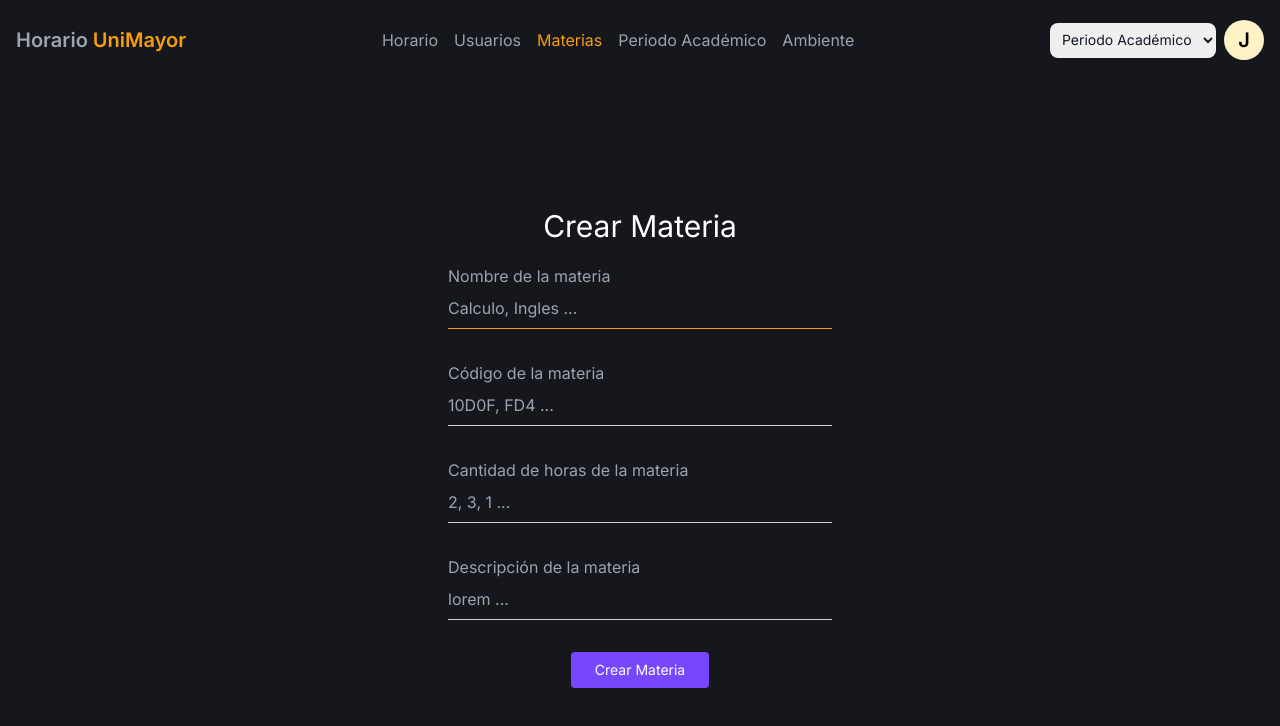
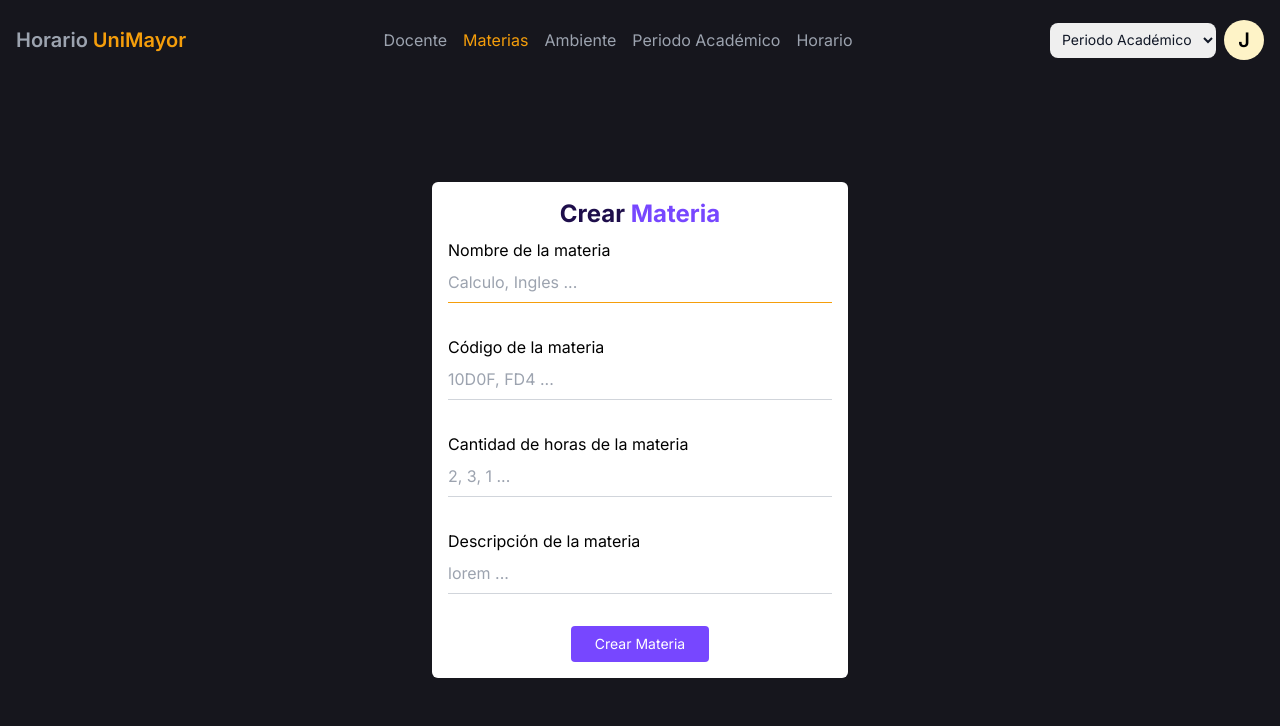
Before and after one commit to igrisdev/horario_unimayor, a Next.js app: page /dashboard/subject/create in a window 1280 px wide. Shown: the top 726 px of the page. Built offline with nearby package versions, Linux system fonts and the light colour scheme.

Commit message:
update the view of the forms

```diff
--- a/src/app/(vista)/(session)/register/page.jsx
+++ b/src/app/(vista)/(session)/register/page.jsx
@@ -4,9 +4,9 @@ export default function Register() {
   return (
     <main className='grid place-content-center h-screen'>
       <div className='max-w-md relative flex flex-col p-4 rounded-md text-black bg-white'>
-        <div className='text-2xl font-bold mb-2 text-[#1e0e4b] text-center'>
+        <h1 className='text-2xl font-bold mb-2 text-[#1e0e4b] text-center'>
           Regístrate en <span className='text-[#7747ff]'>Horario UniMayor</span>
-        </div>
+        </h1>
 
         <FormRegister />
       </div>
--- a/src/app/(vista)/dashboard/subject/create/page.jsx
+++ b/src/app/(vista)/dashboard/subject/create/page.jsx
@@ -2,12 +2,17 @@ import { FormSubject } from '@/components/dashboard/subject/FormSubject'
 
 export default function SubjectCreate() {
   return (
-    <main className='mt-32 grid place-content-center'>
-      <h2 className='text-3xl mb-5 text-center text-white'>Crear Materia</h2>
-      <FormSubject
-        isEdit={false}
-        label={'Crear Materia'}
-      />
+    <main className='grid place-content-center h-[calc(100vh-100px)]'>
+      <div className='max-w-md relative flex flex-col p-4 rounded-md text-black bg-white'>
+        <h2 className='text-2xl font-bold mb-2 text-[#1e0e4b] text-center'>
+          Crear <span className='text-[#7747ff]'>Materia</span>
+        </h2>
+
+        <FormSubject
+          isEdit={false}
+          label={'Crear Materia'}
+        />
+      </div>
     </main>
   )
 }
--- a/src/app/(vista)/dashboard/subject/update/[id]/page.jsx
+++ b/src/app/(vista)/dashboard/subject/update/[id]/page.jsx
@@ -11,9 +11,10 @@ export default async function SubjectUpdate({ params }) {
   }
 
   return (
-    <main className='mt-32 grid place-content-center'>
-      <h2 className='text-3xl mb-5 text-center text-white'>
-        Actualizar Materia
+    <main className='grid place-content-center h-[calc(100vh-100px)]'>
+      <div className='max-w-md relative flex flex-col p-4 rounded-md text-black bg-white'>
+        <h2 className='text-2xl font-bold mb-2 text-[#1e0e4b] text-center'>
+          Actualizar <span className='text-[#7747ff]'>Materia</span>
         </h2>
         <FormSubject
           isEdit={true}
@@ -21,6 +22,7 @@ export default async function SubjectUpdate({ params }) {
           id={id}
           dataSubject={dataSubject}
         />
+      </div>
     </main>
   )
 }
--- a/src/components/general/Navbar.jsx
+++ b/src/components/general/Navbar.jsx
@@ -4,11 +4,11 @@ import Link from 'next/link'
 import { usePathname } from 'next/navigation'
 
 const adminLinks = [
+  { href: '/dashboard/users', label: 'Docente' },
+  { href: '/dashboard/subject', label: 'Materias' },
+  { href: '/dashboard/Environment', label: 'Ambiente' },
+  { href: '/dashboard/SchoolTerm', label: 'Periodo Académico' },
   { href: '/dashboard/schedule', label: 'Horario' },
-  { href: '/dashboard/users', label: 'Usuarios' },
-  { href: '/dashboard/subject', label: 'Materias' },
-  { href: '/dashboard/SchoolTerm', label: 'Periodo Académico' },
-  { href: '/dashboard/Environment', label: 'Ambiente' },
 ]
 
 const AdminLink = ({ href, label }) => {
```
Lines whose indentation alone changed are shown as unchanged.
